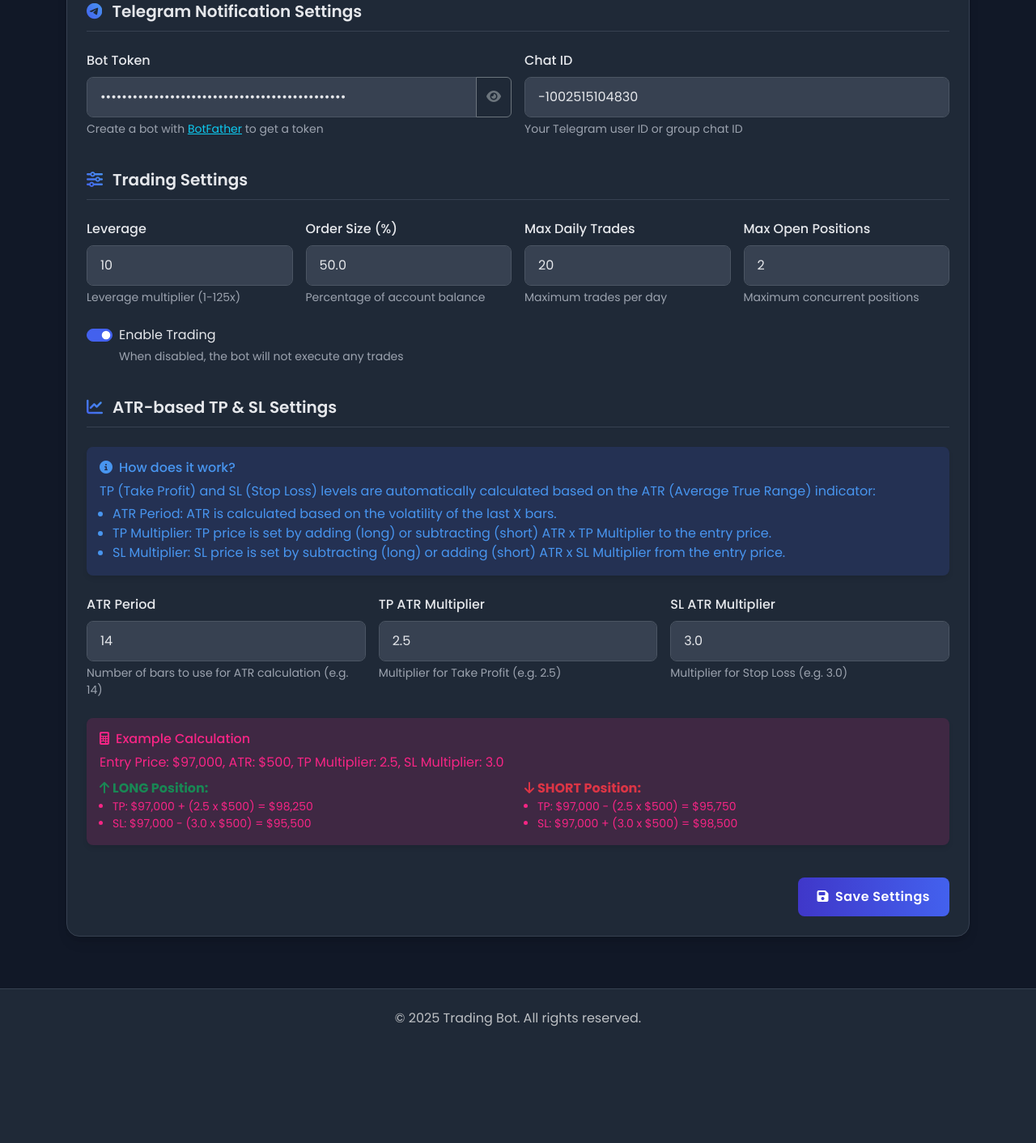
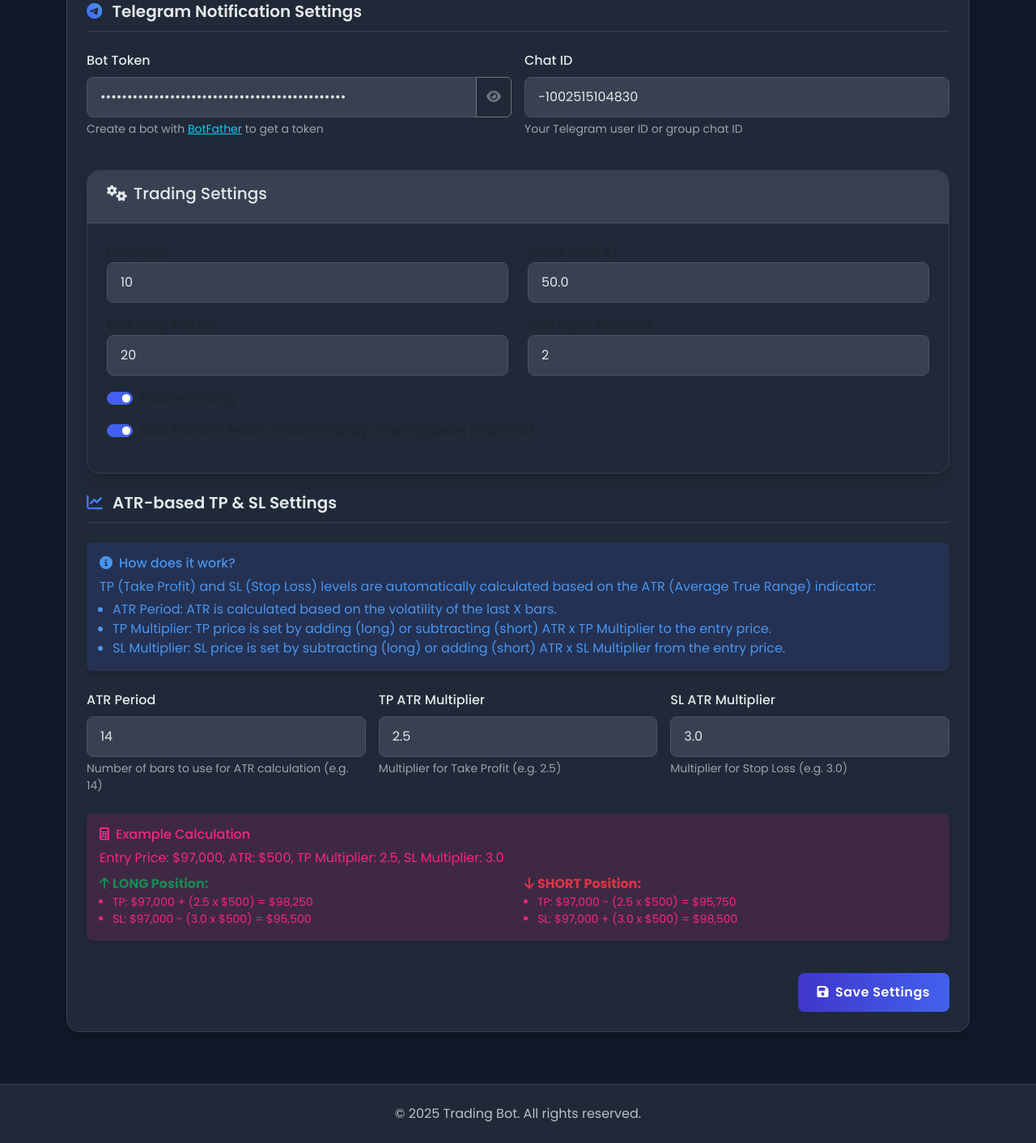
Before and after one commit to shaumne/tony_web_app, a Flask app: page /settings in a window 1280 px wide. Shown: the part 409-1821 px from the top of the page at 81% size. Before the commit the page ends 1677 px from the top, so only its background shows below. Run offline with Flask 3, Linux system fonts and the light colour scheme; the visitor is signed in with stand-in values (Sample User, id 1); data that the repository does not hold is empty; some libraries are stand-ins or nearby versions.

Commit message:
position switch

```diff
--- a/app.py
+++ b/app.py
@@ -64,7 +64,8 @@
                 "order_size_percentage": 10,
                 "max_daily_trades": 10,
                 "max_open_positions": 3,
-                "enable_trading": True
+                "enable_trading": True,
+                "auto_position_switch": False
             }, f)
 
     if not os.path.exists('data/positions.json'):
@@ -319,6 +320,7 @@
                 # Calculate PnL for each position and find total
                 total_pnl = 0
                 for pos in closed_positions_data:
+                    # Calculate PnL
                     entry = float(pos.get('entry_price', 0))
                     exit_price = float(pos.get('exit_price', 0))
                     size = float(pos.get('size', 0))
@@ -330,6 +332,14 @@
                         pnl = (entry - exit_price) * size
 
                     pos['pnl'] = round(pnl, 2)
+
+                    # Add missing fields needed for display
+                    pos['lever'] = pos.get('lever', '10')
+                    pos['open_fee'] = pos.get('open_fee', 0)
+                    pos['close_fee'] = pos.get('close_fee', 0)
+                    pos['open_order_id'] = pos.get('open_order_id', pos.get('id', 'unknown'))
+                    pos['close_order_id'] = pos.get('close_order_id', 'close-' + pos.get('id', 'unknown'))
+
                     total_pnl += pnl
 
                 trade_count = len(closed_positions_data)
@@ -418,7 +428,8 @@
             "enable_webhook_close_signals": 'enable_webhook_close_signals' in request.form,
             "atr_period": int(request.form.get('atr_period', 14)),
             "atr_tp_multiplier": float(request.form.get('atr_tp_multiplier', 2.5)),
-            "atr_sl_multiplier": float(request.form.get('atr_sl_multiplier', 3.0))
+            "atr_sl_multiplier": float(request.form.get('atr_sl_multiplier', 3.0)),
+            "auto_position_switch": 'auto_position_switch' in request.form
         }
 
         with open('data/config.json', 'w') as f:
@@ -634,32 +645,62 @@
             asyncio.run(send_telegram_notification(f"⚠️ {msg}"))
             return
 
-        # Açık pozisyon limiti kontrolü - API'den gerçek zamanlı veri alarak
-        if action == 'open':
-            logger.info("Checking open positions count...")
-            current_positions = bitget_handler.get_open_positions()
-            logger.info(f"Current positions from API: {current_positions}")
-            open_positions_count = len([p for p in current_positions if float(p.get('total', '0')) > 0])
-            logger.info(f"Open positions count: {open_positions_count}, Max allowed: {config.max_open_positions}")
+        # Açık pozisyon kontrolü - API'den gerçek zamanlı veri alarak
+        logger.info("Checking open positions...")
+        current_positions = bitget_handler.get_open_positions()
+        logger.info(f"Current positions from API: {current_positions}")
 
-            if open_positions_count >= config.max_open_positions:
-                msg = f"Maximum open positions limit reached ({config.max_open_positions}). Ignoring signal."
-                logger.info(msg)
-                asyncio.run(send_telegram_notification(f"⚠️ {msg}"))
-                return
+        # Açık pozisyonları analiz et
+        open_positions_count = len([p for p in current_positions if float(p.get('total', '0')) > 0])
+        logger.info(f"Open positions count: {open_positions_count}, Max allowed: {config.max_open_positions}")
 
-            # Aynı sembol ve yönde açık pozisyon kontrolü
-            for pos in current_positions:
-                pos_symbol = pos.get('symbol', '').replace('_UMCBL', '')
-                pos_side = pos.get('holdSide', '').lower()
-                pos_size = float(pos.get('total', '0'))
+        # Mevcut pozisyonları kontrol et
+        for pos in current_positions:
+            pos_symbol = pos.get('symbol', '').replace('_UMCBL', '')
+            pos_side = pos.get('holdSide', '').lower()
+            pos_size = float(pos.get('total', '0'))
 
-                # Pozisyon boyutu sıfırdan büyükse ve sembol/yön eşleşiyorsa
-                if pos_size > 0 and pos_symbol == symbol and pos_side == direction:
-                    msg = f"Already have an open {direction.upper()} position for {symbol}. Ignoring signal."
-                    logger.info(msg)
-                    asyncio.run(send_telegram_notification(f"⚠️ {msg}"))
-                    return
+            # Pozisyon boyutu sıfırdan büyükse
+            if pos_size > 0 and pos_symbol == symbol:
+                if action == 'open':
+                    if pos_side == direction:
+                        # Aynı yönde pozisyon zaten var
+                        msg = f"Already have an open {direction.upper()} position for {symbol}. Ignoring signal."
+                        logger.info(msg)
+                        asyncio.run(send_telegram_notification(f"⚠️ {msg}"))
+                        return
+                    elif config.auto_position_switch:
+                        # Ters yönde pozisyon var ve otomatik geçiş aktif
+                        logger.info(f"Found opposite position ({pos_side}) while trying to open {direction}. Closing it first...")
+
+                        # Mevcut pozisyonu kapat
+                        close_side = f"close_{pos_side}"
+                        close_result = bitget_handler.place_order(symbol, close_side)
+                        logger.info(f"Close order result: {close_result}")
+
+                        if close_result and close_result.get('data', {}).get('orderId'):
+                            # Pozisyon kapatma başarılı, yeni pozisyon açılabilir
+                            msg = f"Closed {pos_side.upper()} position to switch to {direction.upper()}"
+                            logger.info(msg)
+                            asyncio.run(send_telegram_notification(f"🔄 {msg}"))
+                        else:
+                            msg = f"Failed to close {pos_side.upper()} position. Cannot switch to {direction.upper()}"
+                            logger.error(msg)
+                            asyncio.run(send_telegram_notification(f"❌ {msg}"))
+                            return
+                    else:
+                        # Otomatik geçiş kapalı, işlemi iptal et
+                        msg = f"Have opposite position ({pos_side.upper()}) and auto-switch is disabled. Ignoring signal."
+                        logger.info(msg)
+                        asyncio.run(send_telegram_notification(f"⚠️ {msg}"))
+                        return
+
+        # Yeni pozisyon açma limiti kontrolü
+        if action == 'open' and open_positions_count >= config.max_open_positions:
+            msg = f"Maximum open positions limit reached ({config.max_open_positions}). Ignoring signal."
+            logger.info(msg)
+            asyncio.run(send_telegram_notification(f"⚠️ {msg}"))
+            return
 
         # İşlemi gerçekleştir
         if action == 'open':
@@ -707,17 +748,13 @@
                 # Telegram bildirimi gönder
                 message = (
                     f"🔔 New {direction.upper()} position opened\n"
-                    f"Symbol: {formatted_symbol}\n"
-                    f"Entry Price: {new_position['entry_price']}\n"
+                    f"Symbol: {symbol}\n"
+                    f"Entry Price: {price if float(price) > 0 else avg_price}\n"
                     f"Size: {size}\n"
                     f"Order ID: {order_id}"
                 )
                 asyncio.run(send_telegram_notification(message))
-                logger.info(f"Successfully opened {direction} position for {formatted_symbol}")
-            else:
-                error_msg = f"Failed to place order. API response: {order_result}"
-                logger.error(error_msg)
-                asyncio.run(send_telegram_notification(f"❌ {error_msg}"))
+                logger.info(f"Successfully opened {direction} position for {symbol}")
 
         elif action == 'close':
             # Eşleşen açık pozisyonları bul
@@ -778,10 +815,8 @@
                     logger.info(f"Successfully closed {direction} position for {symbol}")
 
     except Exception as e:
-        error_msg = f"Error executing trade: {str(e)}"
+        error_msg = f"Error processing signal: {str(e)}"
         logger.error(error_msg)
-        import traceback
-        logger.error(f"Trade error details: {traceback.format_exc()}")
         asyncio.run(send_telegram_notification(f"❌ {error_msg}"))
 
 def start_position_monitor(bitget_handler):
--- a/templates/settings.html
+++ b/templates/settings.html
@@ -199,44 +199,51 @@
                     </div>
 
                     <!-- Trading Settings -->
-                    <div class="settings-section">
-                        <h5 class="section-title"><i class="fas fa-sliders-h"></i>Trading Settings</h5>
-                        <div class="row g-3 mb-4">
-                            <div class="col-md-3">
-                                <div class="form-group">
-                                    <label for="leverage" class="form-label">Leverage</label>
-                                    <input type="number" class="form-control" id="leverage" name="leverage" value="{{ config.leverage }}" min="1" max="125">
-                                    <div class="form-text">Leverage multiplier (1-125x)</div>
+                    <div class="card settings-card mb-4">
+                        <div class="card-header">
+                            <h5><i class="fas fa-cogs me-2"></i>Trading Settings</h5>
+                        </div>
+                        <div class="card-body">
+                            <div class="row">
+                                <div class="col-md-6">
+                                    <div class="form-group mb-3">
+                                        <label for="leverage">Leverage</label>
+                                        <input type="number" class="form-control" id="leverage" name="leverage" value="{{ config.leverage }}" min="1" max="100" required>
+                                    </div>
+                                </div>
+                                <div class="col-md-6">
+                                    <div class="form-group mb-3">
+                                        <label for="order_size_percentage">Order Size (%)</label>
+                                        <input type="number" class="form-control" id="order_size_percentage" name="order_size_percentage" value="{{ config.order_size_percentage }}" min="1" max="100" step="0.1" required>
+                                    </div>
                                 </div>
                             </div>
-                            <div class="col-md-3">
-                                <div class="form-group">
-                                    <label for="order_size_percentage" class="form-label">Order Size (%)</label>
-                                    <input type="number" class="form-control" id="order_size_percentage" name="order_size_percentage" value="{{ config.order_size_percentage }}" min="1" max="100" step="0.1">
-                                    <div class="form-text">Percentage of account balance</div>
+                            <div class="row">
+                                <div class="col-md-6">
+                                    <div class="form-group mb-3">
+                                        <label for="max_daily_trades">Max Daily Trades</label>
+                                        <input type="number" class="form-control" id="max_daily_trades" name="max_daily_trades" value="{{ config.max_daily_trades }}" min="1" max="100" required>
+                                    </div>
+                                </div>
+                                <div class="col-md-6">
+                                    <div class="form-group mb-3">
+                                        <label for="max_open_positions">Max Open Positions</label>
+                                        <input type="number" class="form-control" id="max_open_positions" name="max_open_positions" value="{{ config.max_open_positions }}" min="1" max="10" required>
+                                    </div>
                                 </div>
                             </div>
-                            <div class="col-md-3">
-                                <div class="form-group">
-                                    <label for="max_daily_trades" class="form-label">Max Daily Trades</label>
-                                    <input type="number" class="form-control" id="max_daily_trades" name="max_daily_trades" value="{{ config.max_daily_trades }}" min="1" max="100">
-                                    <div class="form-text">Maximum trades per day</div>
+                            <div class="row">
+                                <div class="col-md-12">
+                                    <div class="form-check form-switch mb-3">
+                                        <input class="form-check-input" type="checkbox" id="enable_trading" name="enable_trading" {% if config.enable_trading %}checked{% endif %}>
+                                        <label class="form-check-label" for="enable_trading">Enable Trading</label>
+                                    </div>
+                                    <div class="form-check form-switch mb-3">
+                                        <input class="form-check-input" type="checkbox" id="auto_position_switch" name="auto_position_switch" {% if config.auto_position_switch %}checked{% endif %}>
+                                        <label class="form-check-label" for="auto_position_switch">Auto Position Switch (Automatically close opposite positions)</label>
+                                    </div>
                                 </div>
                             </div>
-                            <div class="col-md-3">
-                                <div class="form-group">
-                                    <label for="max_open_positions" class="form-label">Max Open Positions</label>
-                                    <input type="number" class="form-control" id="max_open_positions" name="max_open_positions" value="{{ config.max_open_positions }}" min="1" max="50">
-                                    <div class="form-text">Maximum concurrent positions</div>
-                                </div>
-                            </div>
-                        </div>
-                        <div class="form-check form-switch">
-                            <input class="form-check-input" type="checkbox" id="enable_trading" name="enable_trading" {% if config.enable_trading %}checked{% endif %}>
-                            <label class="form-check-label" for="enable_trading">
-                                Enable Trading
-                            </label>
-                            <div class="form-text">When disabled, the bot will not execute any trades</div>
                         </div>
                     </div>
 
```
Also changed, not shown: models.py (+24 -0 lines), templates/history.html (+3 -128 lines), 1 other file.
